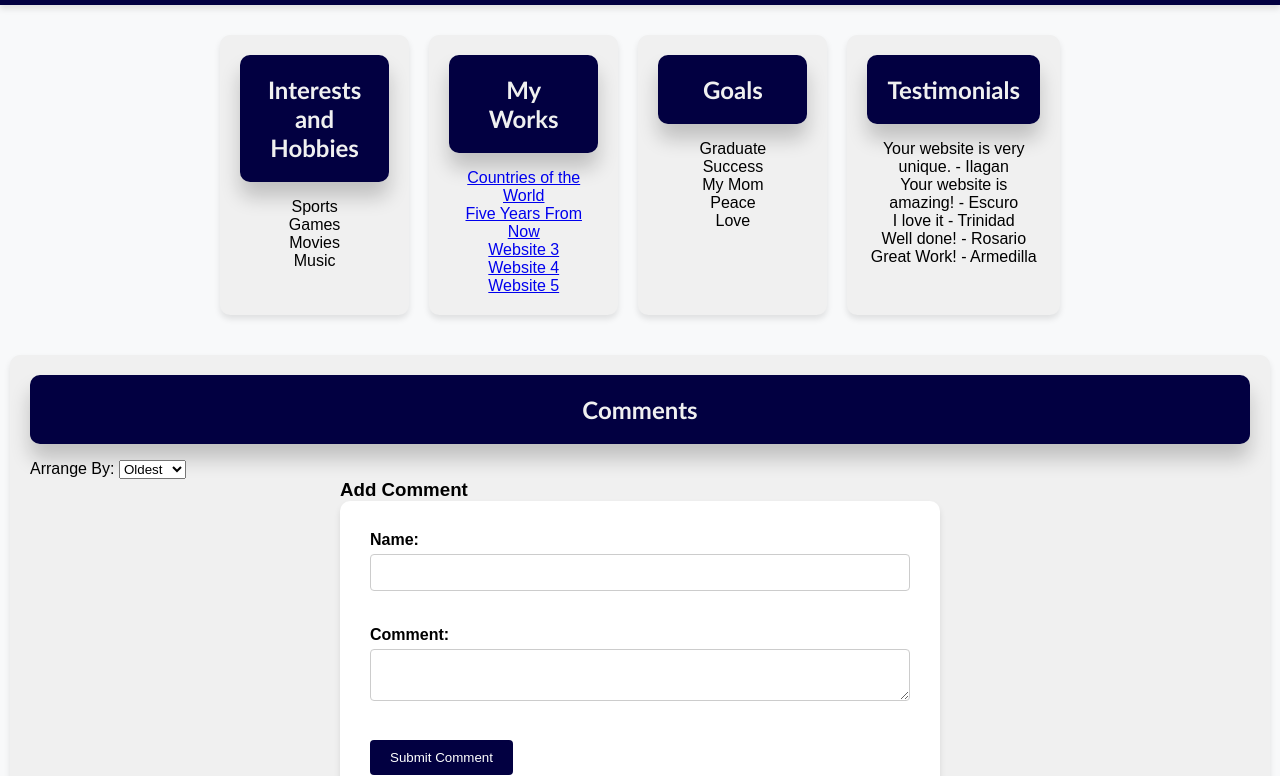
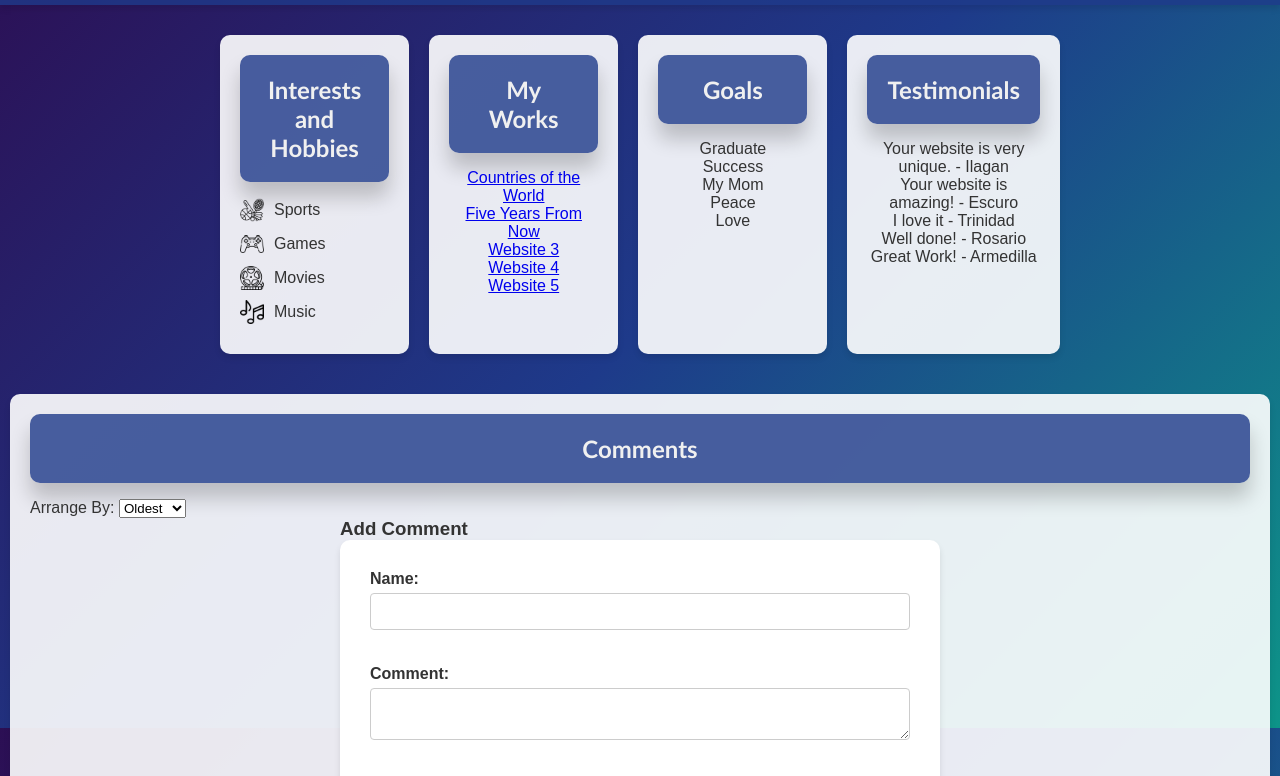
Before and after one commit to PUP-BSIT/final-Gasta-Marc-Oliver, a plain HTML site: page index.html in a window 1280 px wide. Shown: the part 72-848 px from the top of the page. Drawn offline with Linux system fonts and the light colour scheme.

Commit message:
add new changes to the front end files

```diff
--- a/index.html
+++ b/index.html
@@ -15,13 +15,17 @@
     <div class="container">
       <div class="section">
         <h2>Interests and Hobbies</h2>
-        <ul>
-          <li>Sports</li>
-          <li>Games</li>
-          <li>Movies</li>
-          <li>Music</li>
+        <ul class="hobbies-list">
+            <li><img src="./image/sports.png"
+              alt="Sports icon" class="hobby-icon"> Sports</li>
+            <li><img src="./image/game.png"
+              alt="Games icon" class="hobby-icon"> Games</li>
+            <li><img src="./image/film.png"
+              alt="Movies icon" class="hobby-icon"> Movies</li>
+            <li><img src="./image/music.png"
+              alt="Music icon" class="hobby-icon"> Music</li>
         </ul>
-      </div>
+    </div>
 
       <div class="section">
         <h2>My Works</h2>
--- a/styles.css
+++ b/styles.css
@@ -6,11 +6,13 @@
 
 body {
   font-family: "Poppins", sans-serif;
-  background-color: #f8f9fa;
+  background: linear-gradient(135deg, #2c0f54, #1e3a8a, #0d9488);
+  background-attachment: fixed;
+  color: #f8f9fa;
 }
 
 .header {
-  background-color: #020041;
+  background-color: rgba(30, 58, 138, 0.8);
   color: white;
   text-align: center;
   padding: 20px 0;
@@ -20,7 +22,7 @@ body {
 h2 {
   text-align: center;
   font-weight: bold;
-  background-color: #020041;
+  background-color: rgba(30, 58, 138, 0.8);
   color: #f0f0f0;
   font-family: "Gill Sans", "Trebuchet MS", sans-serif;
   padding: 20px;
@@ -43,10 +45,29 @@ h2 {
 .section {
   flex: 1;
   margin: 10px;
-  background-color: #f0f0f0;
   border-radius: 10px;
   padding: 20px;
   box-shadow: 0 4px 6px rgba(0, 0, 0, 0.1);
+  background-color: rgba(255, 255, 255, 0.9);
+  color: #333;
+}
+
+.hobbies-list {
+  list-style-type: none;
+  padding-left: 0;
+}
+
+.hobbies-list li {
+  display: flex;
+  align-items: center;
+  margin-bottom: 10px;
+}
+
+.hobby-icon {
+  width: 24px;
+  height: 24px;
+  margin-right: 10px;
+  object-fit: contain;
 }
 
 .comment-container {
@@ -172,13 +193,13 @@ textarea:focus {
 }
 
 .submit-container input[type="submit"]:not(.disabled) {
-  background-color: #020041;
+  background-color: #0d9488;
   color: #fff;
   cursor: pointer;
 }
 
 .submit-container input[type="submit"]:not(.disabled):hover {
-  background-color: #020041;
+  background-color: #0f766e;
 }
 
 @media screen and (min-width: 768px) {
@@ -236,7 +257,7 @@ textarea:focus {
 }
 
 .form-group button[type="submit"]:not(.disabled) {
-  background-color: #020041;
+  background-color: #0f766e;
   color: #fff;
   cursor: pointer;
 }
@@ -256,7 +277,7 @@ textarea:focus {
 
 #search_btn {
   padding: 8px 16px;
-  background-color: #020041;
+  background-color: #0d9488;
   color: #fff;
   border: none;
   border-radius: 4px;
```
Also changed, not shown: in_five_years.html (+4 -1 lines), image/film.png (added), image/game.png (added), image/music.png (added), image/sports.png (added).
